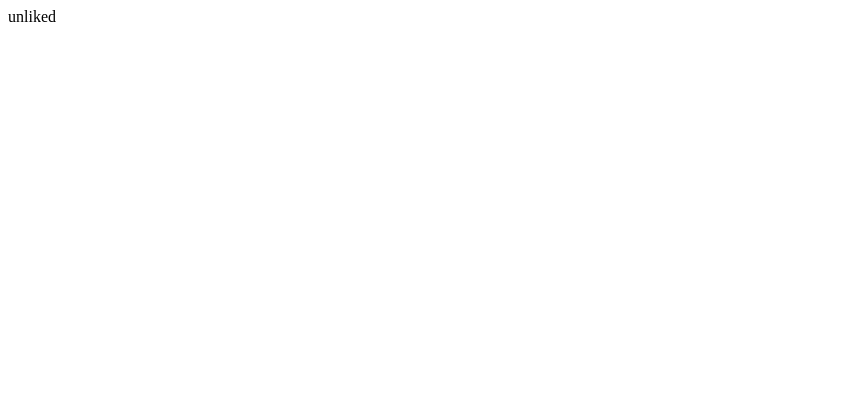
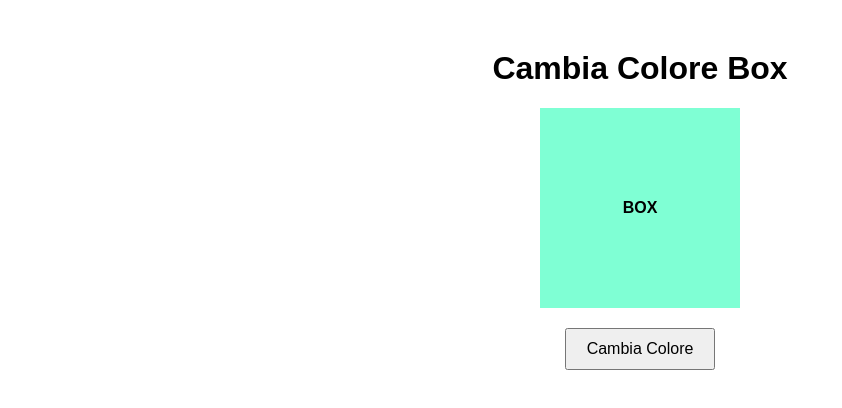
Before and after one commit to Emanuele276/Prova-Javascript, a plain HTML site: page Esercizio Bottone/provabottone.html in a window 1280 px wide. Shown: the whole page, without its empty margins (0-842 px from the left). Drawn offline with Linux system fonts and the light colour scheme.

Commit message:
Esercizio Bottone

```diff
--- a/Esercizio Bottone/provabottone.html
+++ b/Esercizio Bottone/provabottone.html
@@ -2,12 +2,39 @@
 <html lang="en">
 <head>
     <meta charset="UTF-8">
-    <meta name="viewport" content="width=device-width, initial-scale=1.0">
-    <title>Botton</title>
+    <title>Cambia Colore</title>
+    <style>
+        body {
+            font-family:  Arial, sans-serif ;
+            text-align: center ;
+            margin-top: 50px ;
+        }
+
+        #colorBox  {
+            width: 200px ;
+            height: 200px ;
+            margin: 20px auto ;
+            background-color: aquamarine ;
+            display:  flex ;
+            align-items: center ;
+            justify-content: center ;
+            font-weight:  bold ;
+            transition: background-color 0.3s ease ;
+        }
+
+        button {
+            padding:  10px 20px ;
+            font-size: 16px ;
+            cursor:  pointer ;
+        }
+  </style>
 </head>
 <body>
-    <console class="log">unliked</console>
 
+    <h1> Cambia Colore Box</h1>
+    <div id="colorBox">BOX</div>
+    <button id="changeColorBtn">Cambia Colore</button>
 
+    <script src="script.js"></script>
 </body>
 </html>
--- /dev/null
+++ b/Esercizio Bottone/script.js
@@ -0,0 +1,26 @@
+const colorBox = document.getElementById("colorBox") ;
+const changeColorBtn = document.getElementById(" changeColorBtn") ;
+
+// Lista di colori da utilizzare
+const colors = ["red", "blue", "green", "orange", "purple", "brown", "yellow",] ;
+
+// Indice per tenere traccia del colore corrente
+let currentColorIndex = 0 ;
+
+//Funzione che cambia il colore del box
+function changeColor() {
+    // Prendi il colore della lista in base all'indice
+    const newColor = colors[ currentColorIndex] ;
+    // Applica il nuovo colore allo sfondo del box
+    colorBox.style.backgroundColor = newColor ;
+    // Incrementa l'indice per la prossima volta
+    // e  se supera la lunghezza dell'array, ricomincia da 0
+    currentColorIndex++;
+    if (currentColorIndex>= colors.length)
+    {
+        currentColorIndex = 0 ;
+    }
+}
+
+// Ascolta l'evento "click" sul bottone
+changeColorBtn.addEventListener("click" , changeColor) ;
```
Also changed, not shown: Carosello foto/index.html (renamed from esercizio 3/Carosello foto/index.html), Carosello foto/photo-1506748686214-e9df14d4d9d0.webp (renamed from esercizio 3/Carosello foto/photo-1506748686214-e9df14d4d9d0.webp), Carosello foto/photo-1512917774080-9991f1c4c750.webp (renamed from esercizio 3/Carosello foto/photo-1512917774080-9991f1c4c750.webp), Carosello foto/photo-1516117172878-fd2c41f4a759.webp (renamed from esercizio 3/Carosello foto/photo-1516117172878-fd2c41f4a759.webp), Carosello foto/photo-1740918417127-100b62f7889d.webp (renamed from esercizio 3/Carosello foto/photo-1740918417127-100b62f7889d.webp), Carosello foto/premium_photo-1700391547713-ee7ec2838fd1.webp (renamed from esercizio 3/Carosello foto/premium_photo-1700391547713-ee7ec2838fd1.webp).
